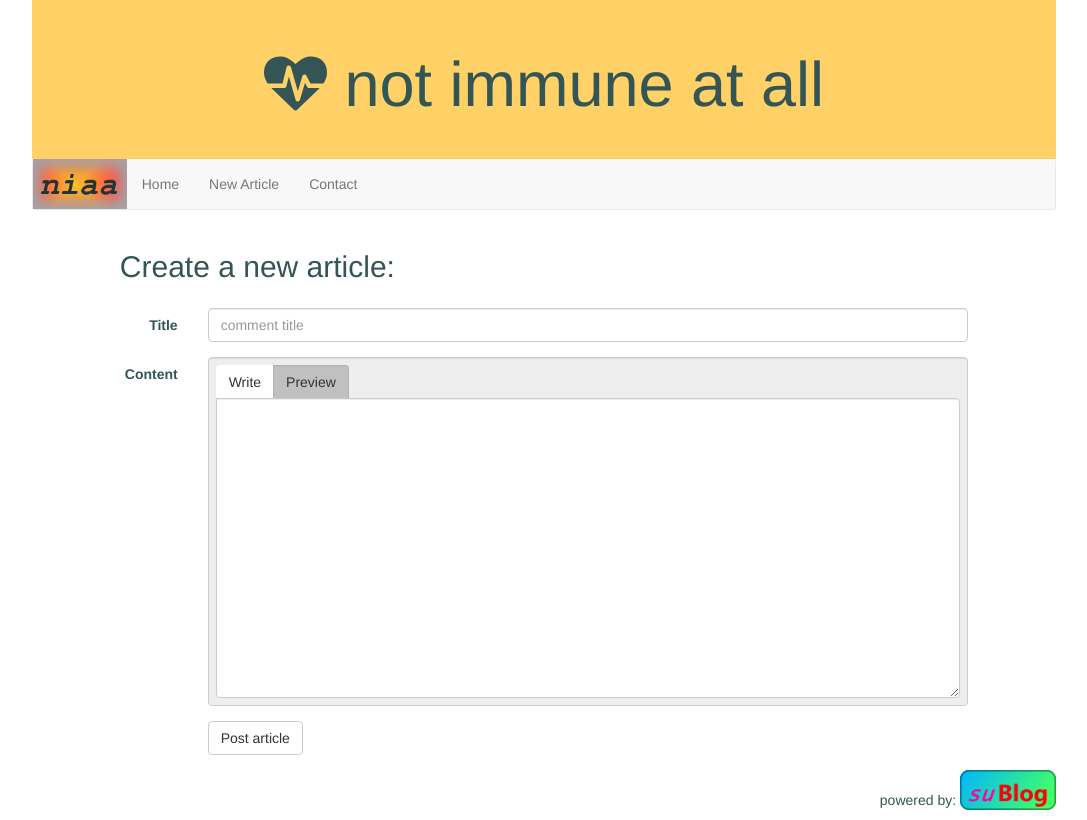
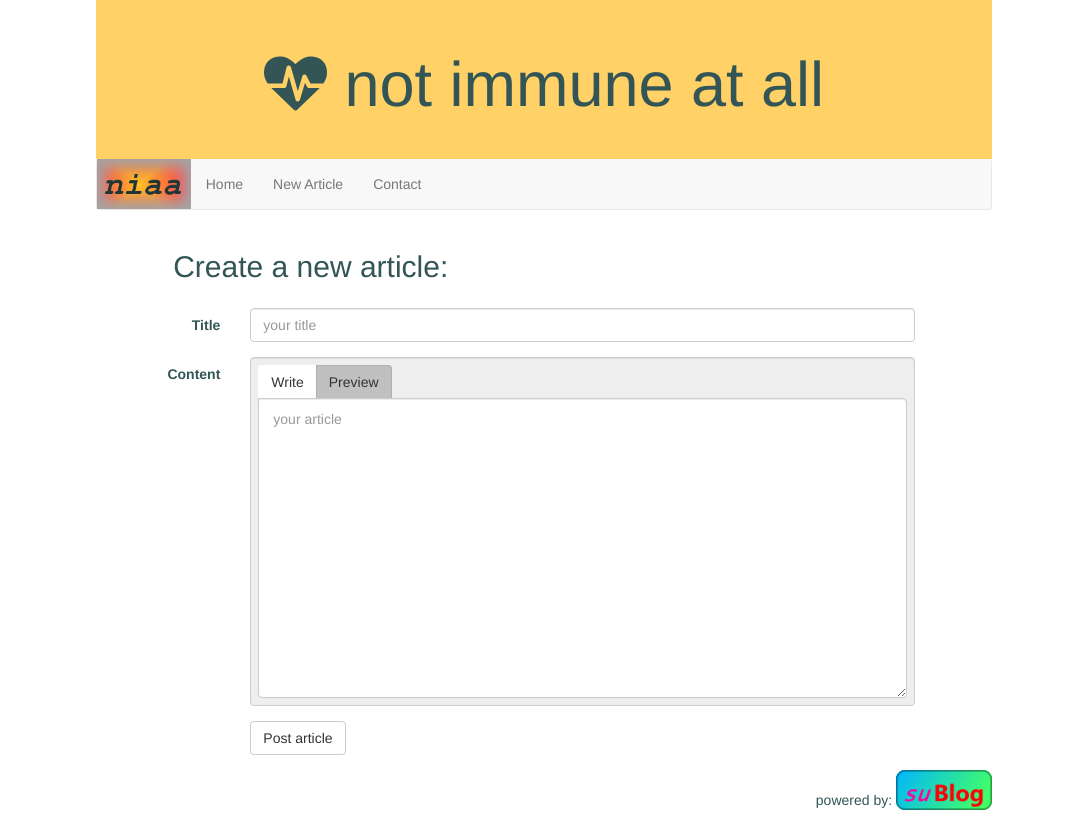
Before and after one commit to mikemey/sublog, a Django app: template templates/new_article.html in a window 1280 px wide. Shown: the whole page, without its empty margins (96-1183 px from the left). Run offline with Django 3.2, Linux system fonts and the light colour scheme; the template is opened without the code that fills it, so the values that code supplies are empty; some libraries are stand-ins or nearby versions.

Commit message:
small fixes in ui.

```diff
--- a/src/static/sublog.css
+++ b/src/static/sublog.css
@@ -1,5 +1,5 @@
 html {
-  width: 80%;
+  width: 70%;
   margin: 0 auto;
 }
 
--- a/templates/new_article.html
+++ b/templates/new_article.html
@@ -21,7 +21,7 @@
         <label for="title" class="col-sm-2 control-label">Title </label>
 
         <div class="col-sm-9">
-            <input id="title" class="form-control" placeholder="comment title"
+            <input id="title" class="form-control" placeholder="your title"
                    value="{{ form_data.title }}" name="title" type="text" maxlength="500"/>
         </div>
     </div>
--- a/templates/partials/preview_form_group.html
+++ b/templates/partials/preview_form_group.html
@@ -5,9 +5,7 @@
     </div>
 
     <div class="area-spacer">
-        <textarea id="write-area" class="write-area form-control" placeholder="your post" name="content">
-            {{ content }}
-        </textarea>
+        <textarea id="write-area" class="write-area form-control" placeholder="your article" name="content">{{ content }}</textarea>
 
         <div id="preview-area" class="hidden preview-area"></div>
     </div>
```
